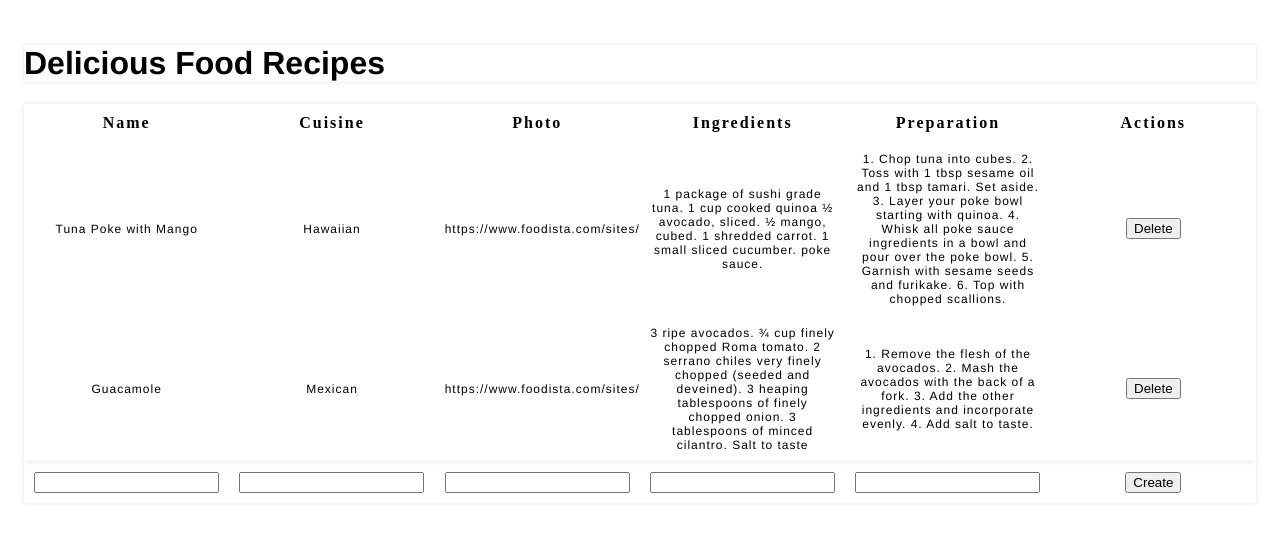
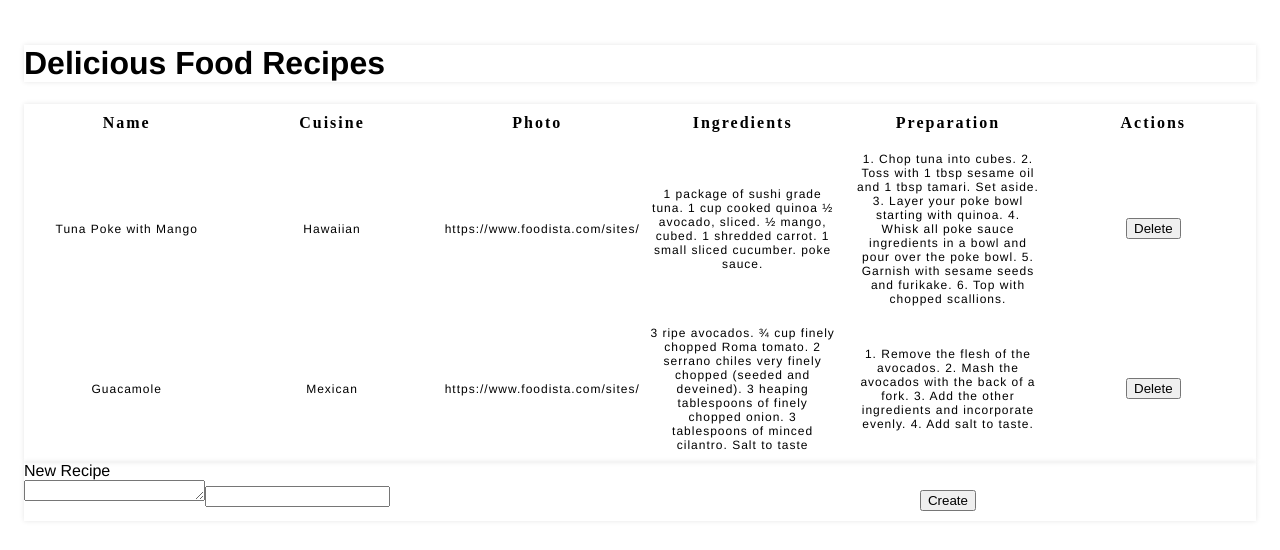
Before and after one commit to sc124578/recipe-tracking-app, a React (Create React App) app: page / in a window 1280 px wide. Shown: the top 550 px of the page. Built offline with nearby package versions, Linux system fonts and the light colour scheme.

Commit message:
another new

```diff
--- /dev/null
+++ b/src/RecipeCreate.css
@@ -0,0 +1,3 @@
+#inputValues {
+    justify-content: space-between;
+}
--- a/src/RecipeCreate.js
+++ b/src/RecipeCreate.js
@@ -16,12 +16,28 @@ setNewRecipe("")
     <form name="create" onSubmit = {handleSubmit}>
       <table>
         <tbody>
+        <label htmlFor = "new recipe">New Recipe</label>
           <tr>
-            <td><input></input></td>
-            <td><input></input></td>
-            <td><input></input></td>
-            <td><input></input></td>
-            <td><input></input></td>
+
+            <div className = "inputValues">
+              <textarea
+              id="content"
+              name="content"
+              required = {true}
+              rows = {1}
+              columns = {3}
+              onChange = {handleNewRecipe}
+              value = {newRecipe}
+              />
+               <input id = "urlcontent"
+              type = "url"
+              name = "content"
+              required = {true}
+              onChange = {handleNewRecipe}
+              value = {newRecipe}
+
+              />
+            </div>
             <td>
               <button type="submit">Create</button>
             </td>
```
